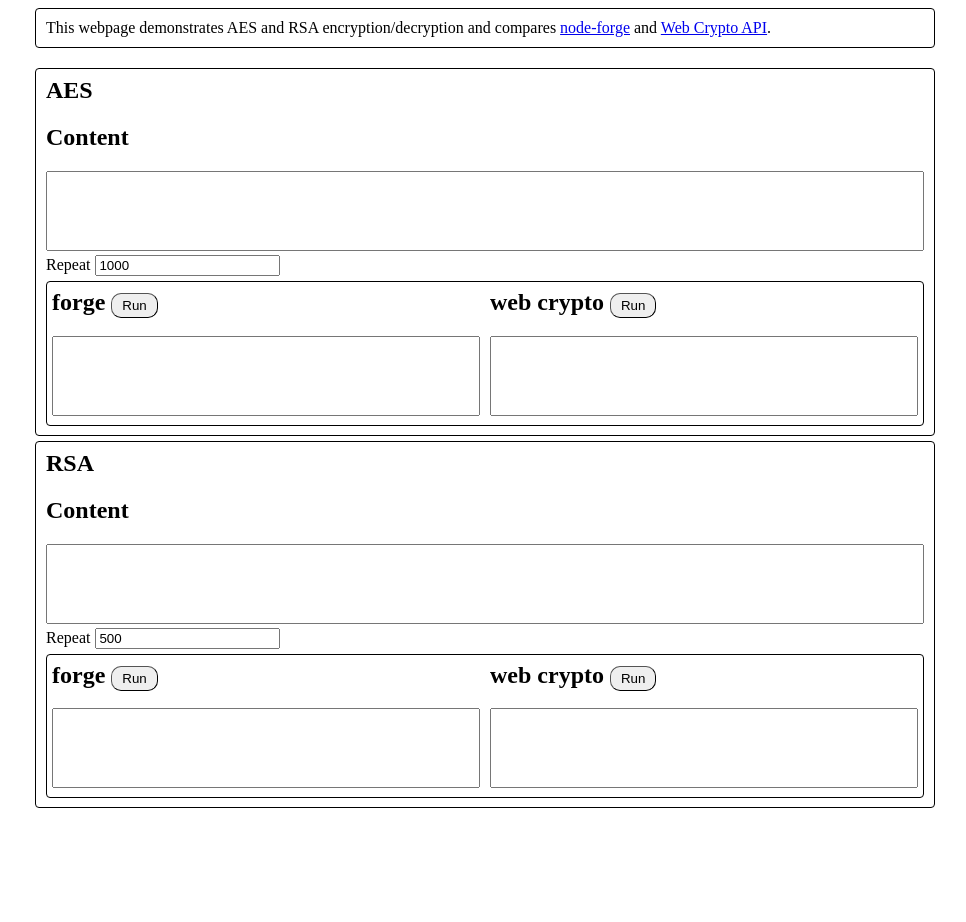
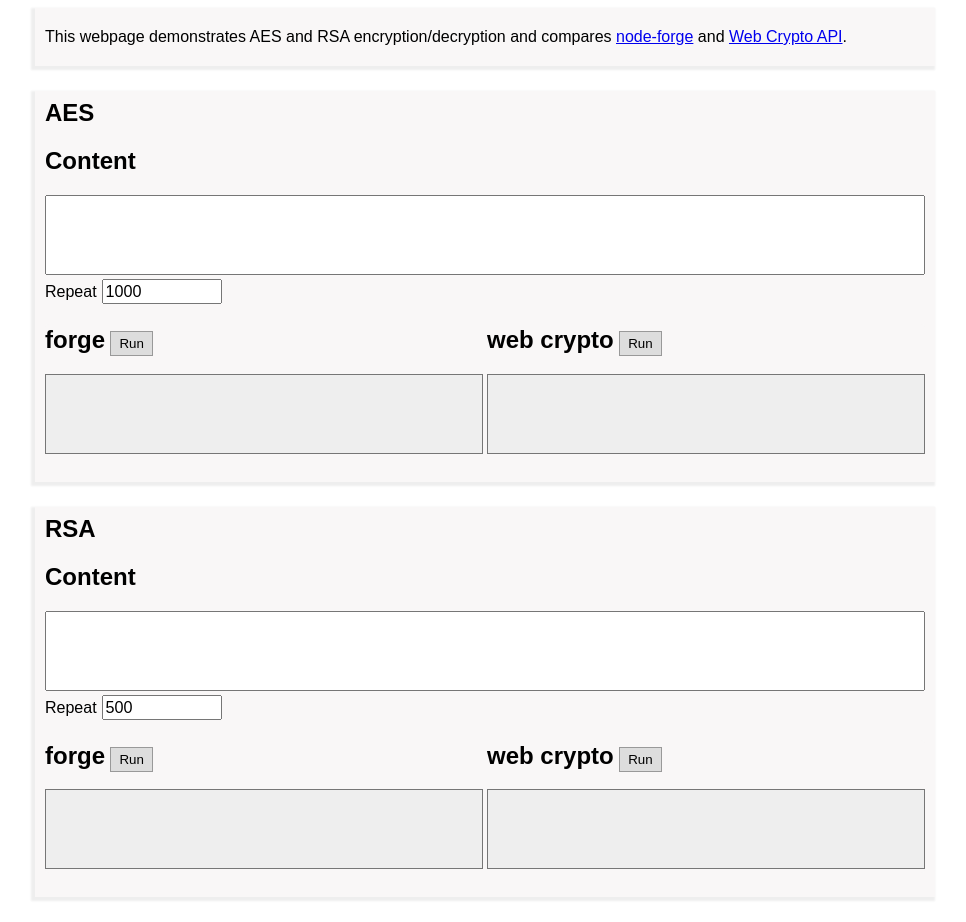
Before and after one commit to dlguswo333/web-crypto-test, a website built with webpack: page src/index.html in a window 1280 px wide. Shown: the whole page, without its empty margins (155-1121 px from the left). Before the commit the page ends 816 px from the top, so only its background shows below. Built offline with nearby package versions, Linux system fonts and the light colour scheme.

Commit message:
Improve style

```diff
--- a/src/index.html
+++ b/src/index.html
@@ -13,29 +13,40 @@
 
         section {
             border: 1px solid black;
+            background-color: #f9f7f7;
             margin: 5px;
+            margin-bottom: 25px;
             border-radius: 4px;
             max-width: 900px;
             margin-left: auto;
             margin-right: auto;
+            font-family: sans-serif;
+        }
+
+        .outer-section {
+            border-radius: 0px;
+            padding: 4px 10px;
+            border: none;
+            box-shadow: -2px 2px 2px 2px #eee;
         }
 
         .heading-section {
-            padding: 10px;
-            margin-bottom: 20px;
-        }
-
-        .outer-section {
-            padding: 4px 10px;
+            padding: 20px 10px;
+            border: none;
         }
 
         .inner-section {
             display: flex;
+            margin: 20px 0;
+            padding: none;
+            border: none;
         }
 
         .inner-section>* {
             flex-grow: 1;
-            padding: 5px;
+        }
+        .inner-section>*:not(:last-child) {
+            padding: 0 4px 0 0;
         }
 
         .inner-section h2 {
@@ -56,18 +67,29 @@
             font-family: monospace;
         }
 
+        textarea:read-only {
+            background-color: #eee;
+            outline-color: #aaa;
+        }
+
+        input[type=number] {
+            font-size: 1.01rem;
+            width: 120px;
+        }
+
         button {
             margin: 2px;
-            padding: 4px 10px;
+            padding: 4px 8px;
             cursor: pointer;
-            border-radius: 10px;
-            border-width: 1px;
+            border: none;
+            background-color: #ddd;
+            box-shadow: 0 0 0 1px #999;
         }
         button:hover {
-            background-color: #ddd;
+            background-color: #ccc;
         }
         button:active {
-            background-color: #ccc;
+            background-color: #bbb;
         }
 
         label {
@@ -78,7 +100,7 @@
 </head>
 
 <body>
-    <section class="heading-section">
+    <section class="outer-section heading-section">
         This webpage demonstrates AES and RSA encryption/decryption and compares <a href="https://www.npmjs.com/package/node-forge">node-forge</a> and <a href="https://developer.mozilla.org/en-US/docs/Web/API/Web_Crypto_API">Web Crypto API</a>.
     </section>
     <section class="outer-section" id="aes">
@@ -92,14 +114,14 @@
                     <h2>forge</h2>
                     <button id="aes-forge-button">Run</button>
                 </div>
-                <textarea id="aes-forge-output" readonly></textarea>
+                <textarea id="aes-forge-output" readonly title="readonly"></textarea>
             </div>
             <div id="crypto">
                 <div>
                     <h2>web crypto</h2>
                     <button id="aes-crypto-button">Run</button>
                 </div>
-                <textarea id="aes-crypto-output" readonly></textarea>
+                <textarea id="aes-crypto-output" readonly title="readonly"></textarea>
             </div>
         </section>
     </section>
@@ -114,14 +136,14 @@
                     <h2>forge</h2>
                     <button id="rsa-forge-button">Run</button>
                 </div>
-                <textarea id="rsa-forge-output" readonly></textarea>
+                <textarea id="rsa-forge-output" readonly title="readonly"></textarea>
             </div>
             <div id="crypto">
                 <div>
                     <h2>web crypto</h2>
                     <button id="rsa-crypto-button">Run</button>
                 </div>
-                <textarea id="rsa-crypto-output" readonly></textarea>
+                <textarea id="rsa-crypto-output" readonly title="readonly"></textarea>
             </div>
         </section>
     </section>
```
